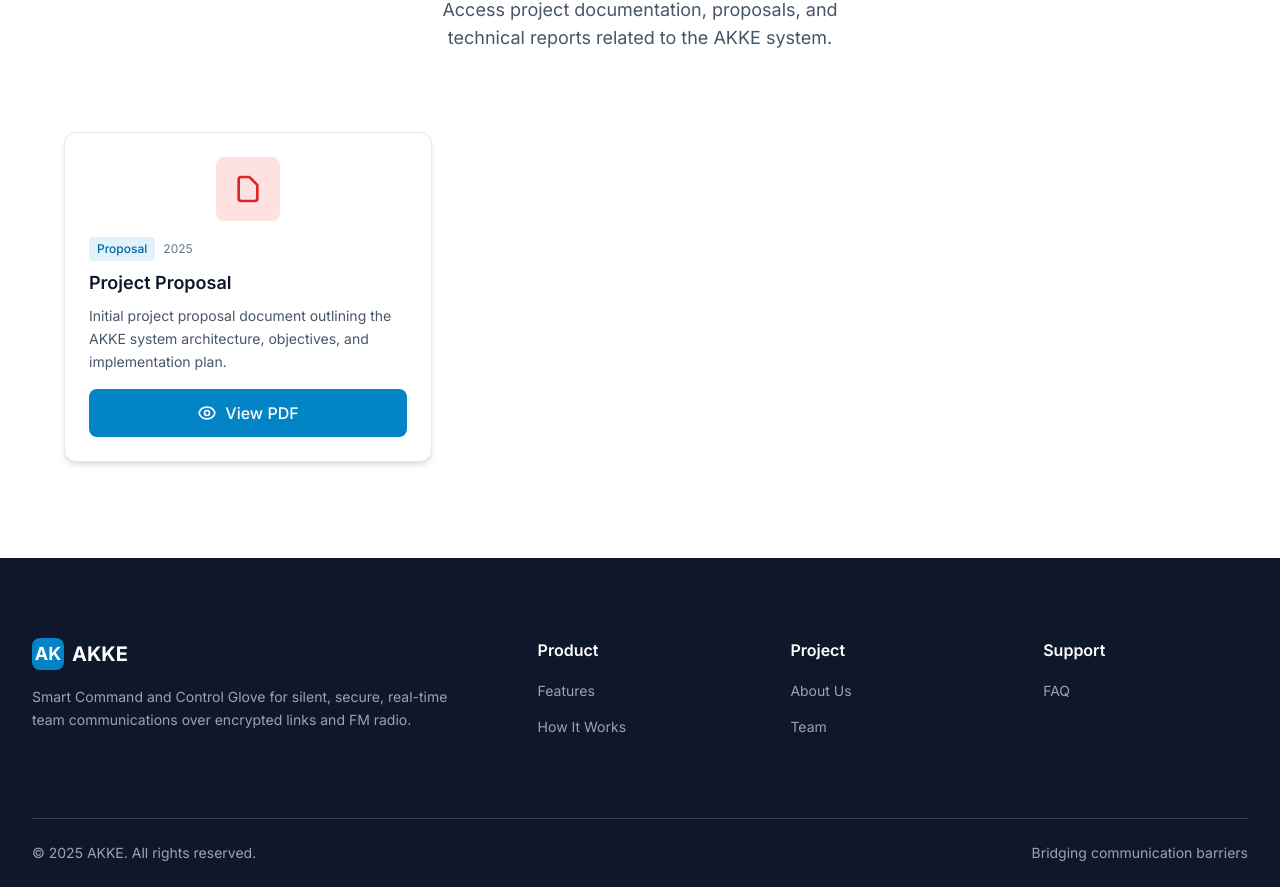
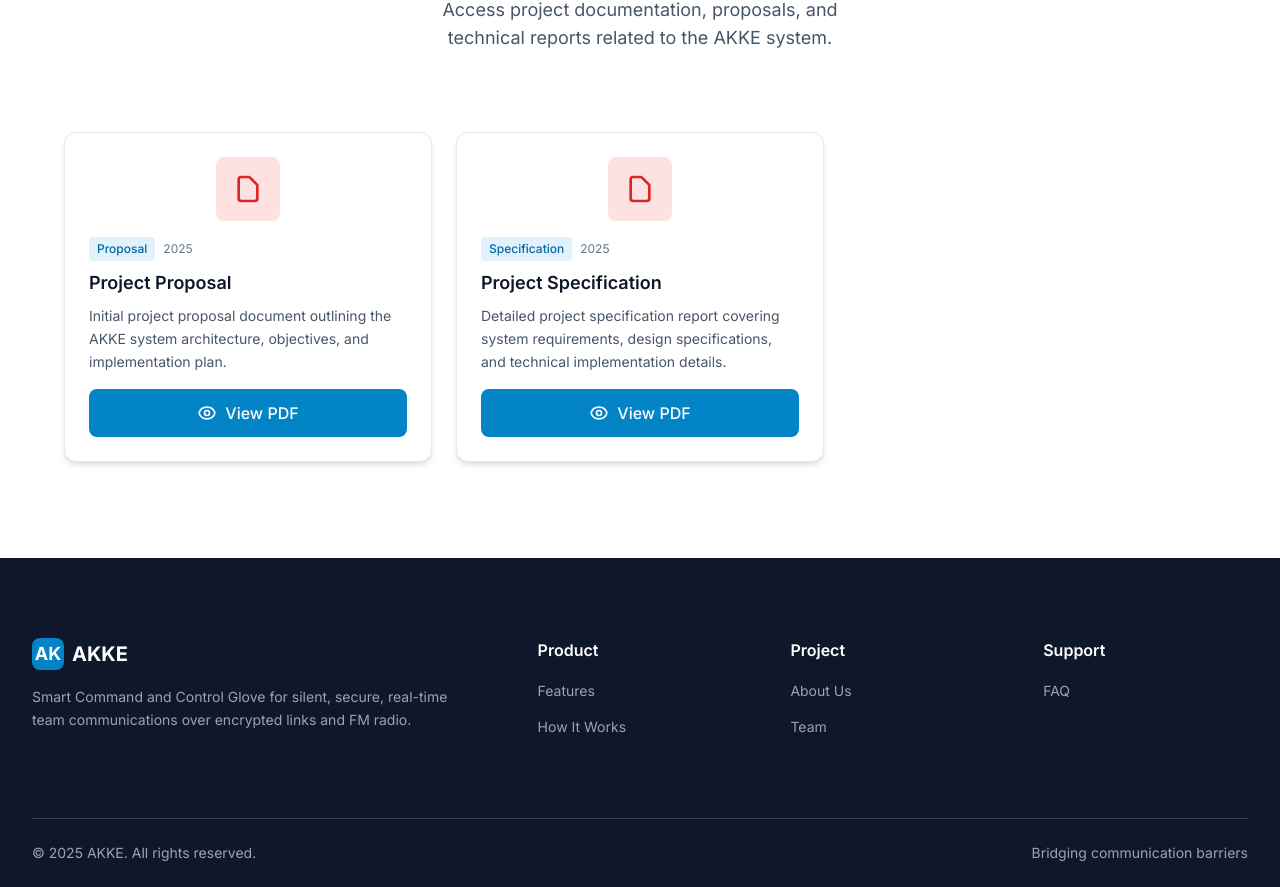
Before and after one commit to ILTER-AKKE/website, a React (Vite) app: page / in a window 1280 px wide. Shown: the part 6913-7800 px from the top of the page. Built offline with nearby package versions, Linux system fonts and the light colour scheme.

Commit message:
Add Project Specification Report to Reports section

```diff
--- a/src/sections/ReportsSection.jsx
+++ b/src/sections/ReportsSection.jsx
@@ -13,6 +13,14 @@ const ReportsSection = () => {
       fileName: 'CMPE491_AKKE_Project_Proposal.pdf',
       date: '2025',
       type: 'Proposal'
+    },
+    {
+      id: 2,
+      title: 'Project Specification',
+      description: 'Detailed project specification report covering system requirements, design specifications, and technical implementation details.',
+      fileName: 'CMPE491_AKKE_Project_Specification_Report.pdf',
+      date: '2025',
+      type: 'Specification'
     }
   ]
 
```
Also changed, not shown: 1 other file (tests, documents, lock files or other folders).
